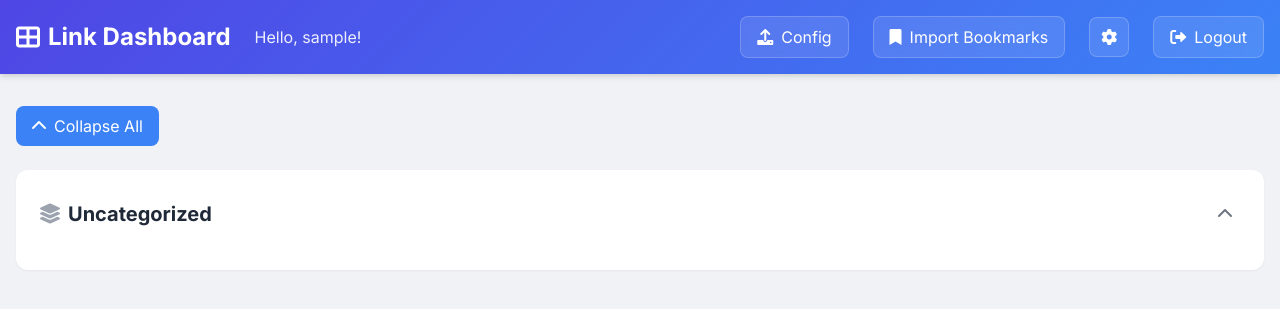
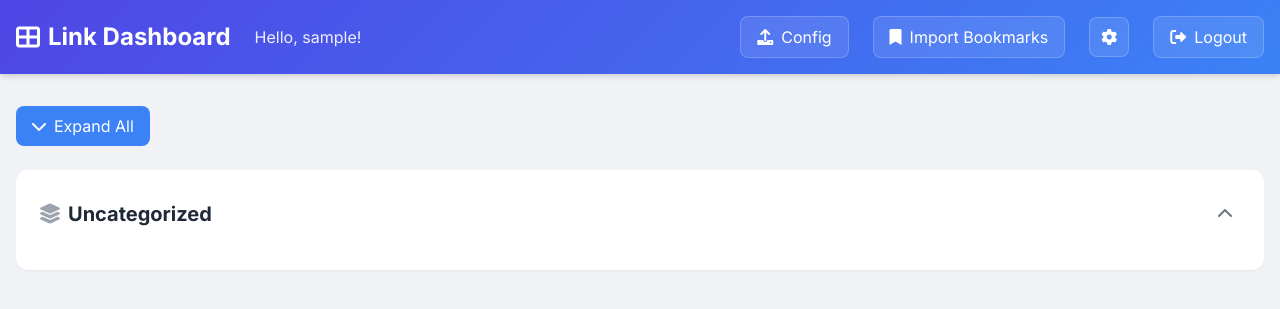
Before and after one commit to MathoAvito/link-harbor, a Flask app: page / in a window 1280 px wide. Shown: the top 309 px of the page. Run offline with Flask 3, Linux system fonts and the light colour scheme; the visitor is signed in with stand-in values (Sample User, id 1).

Commit message:
Fixed the categories toggle button

```diff
--- a/app/templates/dashboard.html
+++ b/app/templates/dashboard.html
@@ -18,8 +18,8 @@
   <div class="mb-6">
       <button id="toggleAllCategories"
               class="bg-{{ config.theme.primary_color }}-500 hover:bg-{{ config.theme.primary_color }}-600 text-white px-4 py-2 rounded-lg transition-colors flex items-center space-x-2">
-          <i class="fas fa-chevron-up" id="toggleAllIcon"></i>
-          <span id="toggleAllText">Collapse All</span>
+          <i class="fas fa-chevron-up transform rotate-180" id="toggleAllIcon"></i>
+          <span id="toggleAllText">Expand All</span>
       </button>
   </div>
 
@@ -39,7 +39,7 @@
       </div>
       <div id="category-content-{{ category|replace(' ', '-') }}"
            class="transition-all duration-300"
-           style="height: auto; overflow: hidden;">
+           style="height: 0px; overflow: hidden;">
         <div id="sortable-{{ category|replace(' ', '-') }}"
              class="sortable-group grid
                     {% if config.theme.container_spacing == 'less' %}
@@ -156,7 +156,7 @@
     </div>
     <div id="category-content-uncategorized"
          class="transition-all duration-300"
-         style="height: auto; overflow: hidden;">
+         style="height: 0px; overflow: hidden;">
       <div id="sortable-uncategorized"
            class="sortable-group grid
                     {% if config.theme.container_spacing == 'less' %}
@@ -296,7 +296,7 @@
 
     categories.forEach(category => {
         const categoryId = category.id.replace('category-content-', '');
-        if (allExpanded) {
+        if (window.allExpanded) {
             collapseCategory(categoryId);
         } else {
             expandCategory(categoryId);
@@ -304,41 +304,34 @@
     });
 
     // Update button state
-    allExpanded = !allExpanded;
-    toggleIcon.style.transform = allExpanded ? 'rotate(0deg)' : 'rotate(180deg)';
-    toggleText.textContent = allExpanded ? 'Collapse All' : 'Expand All';
+    window.allExpanded = !window.allExpanded;
+    toggleIcon.style.transform = window.allExpanded ? 'rotate(0deg)' : 'rotate(180deg)';
+    toggleText.textContent = window.allExpanded ? 'Collapse All' : 'Expand All';
 }
 
 // Add event listener for the toggle all button
 document.getElementById('toggleAllCategories').addEventListener('click', toggleAllCategories);
 
-// Update the existing initializeCategoryStates function
 function initializeCategoryStates() {
     const categories = document.querySelectorAll('[id^="category-content-"]');
-    let allCollapsed = true;
+    window.allExpanded = false;  // Start with collapsed state
 
     categories.forEach(category => {
         const categoryId = category.id.replace('category-content-', '');
-        const savedState = localStorage.getItem('category-' + categoryId);
         const icon = document.getElementById('icon-' + categoryId);
         const wrapper = category.firstElementChild;
 
-        if (savedState === 'collapsed') {
-            category.style.height = '0px';
-            icon.style.transform = 'rotate(180deg)';
-        } else {
-            category.style.height = wrapper.offsetHeight + 'px';
-            icon.style.transform = 'rotate(0deg)';
-            allCollapsed = false;
-        }
+        // Set to collapsed state by default
+        category.style.height = '0px';
+        icon.style.transform = 'rotate(180deg)';
+        localStorage.setItem('category-' + categoryId, 'collapsed');
     });
 
-    // Update toggle all button state based on current state
-    allExpanded = !allCollapsed;
+    // Set initial button state to Expand All
     const toggleIcon = document.getElementById('toggleAllIcon');
     const toggleText = document.getElementById('toggleAllText');
-    toggleIcon.style.transform = allExpanded ? 'rotate(0deg)' : 'rotate(180deg)';
-    toggleText.textContent = allExpanded ? 'Collapse All' : 'Expand All';
+    toggleIcon.style.transform = 'rotate(180deg)';
+    toggleText.textContent = 'Expand All';
 }
 
 // Improved dropdown functionality
```
